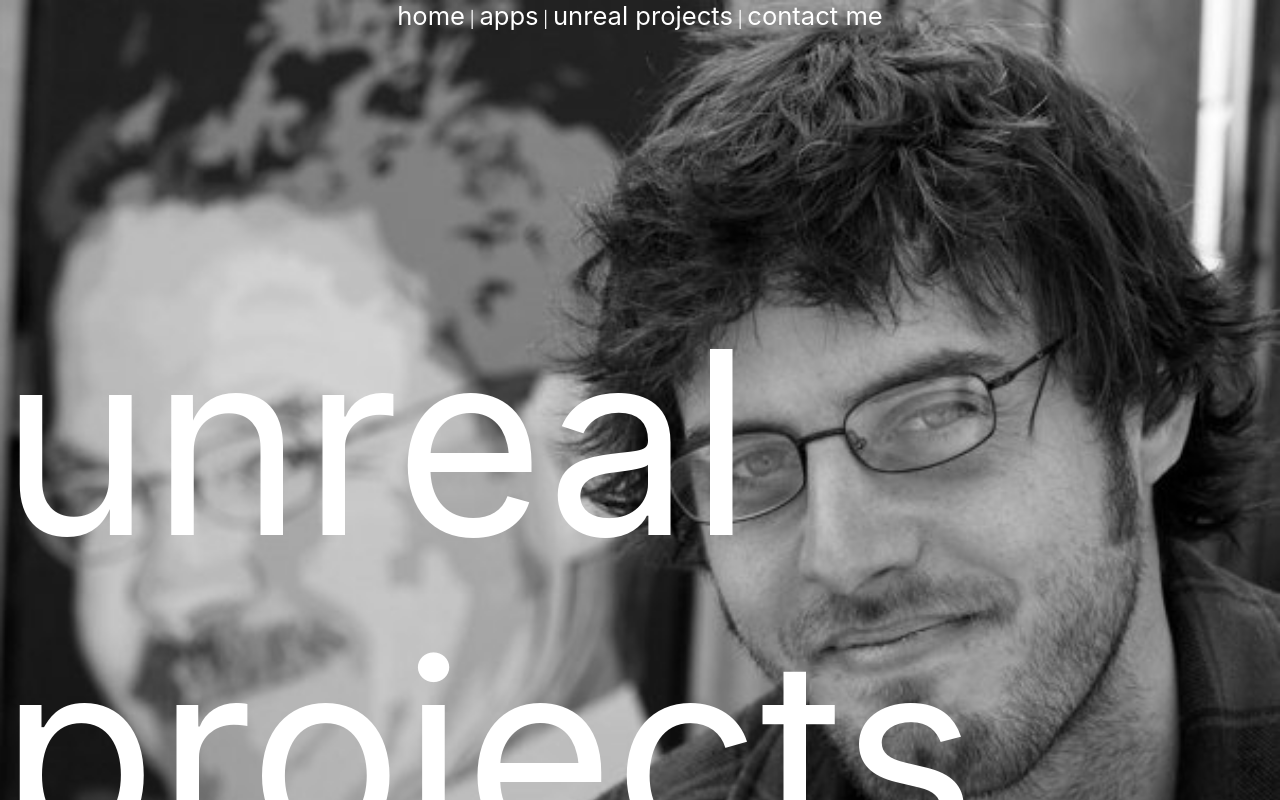
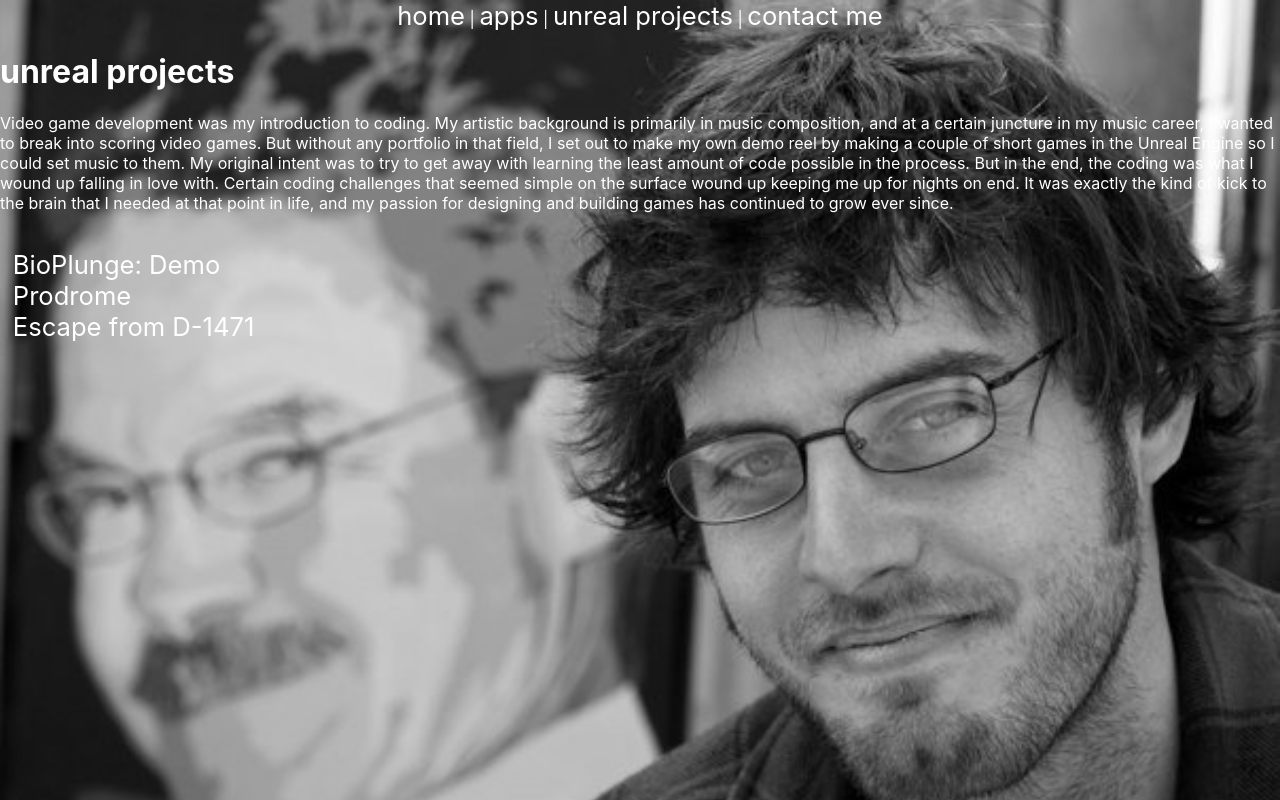
Before and after one commit to Blake-D/Blake-DeGraw-portfolio, a Next.js app: page /games in a window 1280 px wide. Shown: the top 800 px of the page. Built offline with nearby package versions, Linux system fonts and the light colour scheme.

Commit message:
routine commit

```diff
--- a/pages/cygnus.js
+++ b/pages/cygnus.js
@@ -18,7 +18,7 @@ export default function Cygnus() {
             <Image src="/cygnus_1.png" width={175} height={100}/>{' '}
             <Image src="/cygnus_2.png" width={175} height={100}/><br></br>
             <Link href="https://blake-d.github.io/ShowdownOnCygnus8/"><a target="_blank" className="link">launch app</a></Link><br></br>
-            <Link href="https://github.com/Blake-D/ShowdownOnCygnus8"><a target="_blank" className="link">visit the Github repo</a></Link>
+            <Link href="https://github.com/Blake-D/ShowdownOnCygnus8"><a target="_blank" className="link">visit the GitHub repo</a></Link>
             <p>
                 <b>Showdown on Cygnus 8</b> is a single-page browser game I coded as a project while at General Assembly. My primary goals for the project were to better understand setting and stopping time intervals, using event listeners to detect mouse cursor location, and using random number generators to determine certain aspects of the game logic.
                 <br></br><br></br>
--- a/pages/escape.js
+++ b/pages/escape.js
@@ -24,6 +24,8 @@ export default function Escape() {
                 In order to reoritent themselves along the way, the player must land on a series of solar platforms situated throughout the atmosphere. These platforms are comparatively small, and identifying them during freefall is designed to be immensely challenging. To make matters worse, sentry droids await the player on some of these platforms and attempt to blast you off the platform the second you land. Through trial and error, the player must figure out ways to defend themselves and/or fight back.
                 <br></br><br></br>
                 <em>Escape</em> is the first playable game I ever successfully coded, and, in fact, is the project that ultimately pushed me into a formal study of programming logic. Primarily a personal learning exercise, I single-handedly took on almost every aspect of the game myself, including (but not limited to): level design, sound desing, character animations, cutscene animations, and 3D modeling. I even did all the voice acting!
+                <br></br><br></br>
+                While Escape from D-1471 is still undergoing cosmetic changes, it is currently in testable Beta. If you would like to take it for a test run, please contact me!
             </p>
             <style jsx>
             {`
--- a/pages/fleet.js
+++ b/pages/fleet.js
@@ -17,7 +17,7 @@ export default function FleetAttack() {
             <h1>Star Wars: Fleet Attack</h1>
             <Image src="/fleet_1.png" width={175} height={100}/><br></br>
             <Link href="https://round2-deployment.herokuapp.com/"><a target="_blank" className="link">launch app</a></Link><br></br>
-            <Link href="https://github.com/Blake-D/Fleet-Attack"><a target="_blank" className="link">visit the Github repo</a></Link>
+            <Link href="https://github.com/Blake-D/Fleet-Attack"><a target="_blank" className="link">visit the GitHub repo</a></Link>
             <p>
                 <b>Star Wars: Fleet Attack</b> is a browser game coded in Express.js. The user assembles a fleet of five ships to pit against an imperial fleet in battle.
                 <br></br><br></br>
--- a/pages/games.js
+++ b/pages/games.js
@@ -13,11 +13,17 @@ export default function Games() {
           <Link href="/games"><a className="link">unreal projects</a></Link>{' | '}
           <Link href="/contact"><a className="link">contact me</a></Link>
         </div>
-        <p className="title-text">unreal projects</p>
+        <h1>unreal projects</h1>
+        <p>
+          Video game development was my introduction to coding. My artistic background is primarily in music composition, and at a certain juncture in my music career, I wanted to break into scoring video games. But without any portfolio in that field, I set out to make my own demo reel by making a couple of short games in the Unreal Engine so I could set music to them. My original intent was to try to get away with learning the least amount of code possible in the process. But in the end, the coding was what I wound up falling in love with. Certain coding challenges that seemed simple on the surface wound up keeping me up for nights on end. It was exactly the kind of kick to the brain that I needed at that point in life, and my passion for designing and building games has continued to grow ever since.
+          <br></br><br></br>
+
+
+        </p>
         <div className="game-list">
-            <Link href="/escape"><a className="link">Escape from D-1471</a></Link><br></br>
-            <Link href="/prodrome"><a className="link">Prodrome</a></Link><br></br>
-            <Link href="/bioplunge"><a className="link">BioPlunge: Demo</a></Link>
+          <Link href="/bioplunge"><a className="link">BioPlunge: Demo</a></Link><br></br>
+          <Link href="/prodrome"><a className="link">Prodrome</a></Link><br></br>
+          <Link href="/escape"><a className="link">Escape from D-1471</a></Link>
         </div>
         <style jsx>
           {`
--- a/pages/rickipedia.js
+++ b/pages/rickipedia.js
@@ -20,7 +20,7 @@ export default function Rickipedia() {
             <Image src="/rickipedia_3.png" width={175} height={100}/>{' '}
             <Image src="/rickipedia_4.png" width={175} height={100}/><br></br>
             <Link href="https://rickipedia.herokuapp.com/"><a target="_blank" className="link">launch app</a></Link><br></br>
-            <Link href="https://github.com/Patbenmi/Rickipedia"><a target="_blank" className="link">visit the Github repo</a></Link>
+            <Link href="https://github.com/Patbenmi/Rickipedia"><a target="_blank" className="link">visit the GitHub repo</a></Link>
             <p>
                 <b>Rickipedia & Mortiverse</b> is a full-stack web application that I developed as part of a team while studying at General Assembly. It fetches data from a MongoDB collection (seeded with data fetched from a Rick & Morty API) and renders episode, character, and location data to their respective wiki pages. Users can also create accounts, which allows them to publish theories about the show and comment on each other's theories.
                 <br></br><br></br>
```
